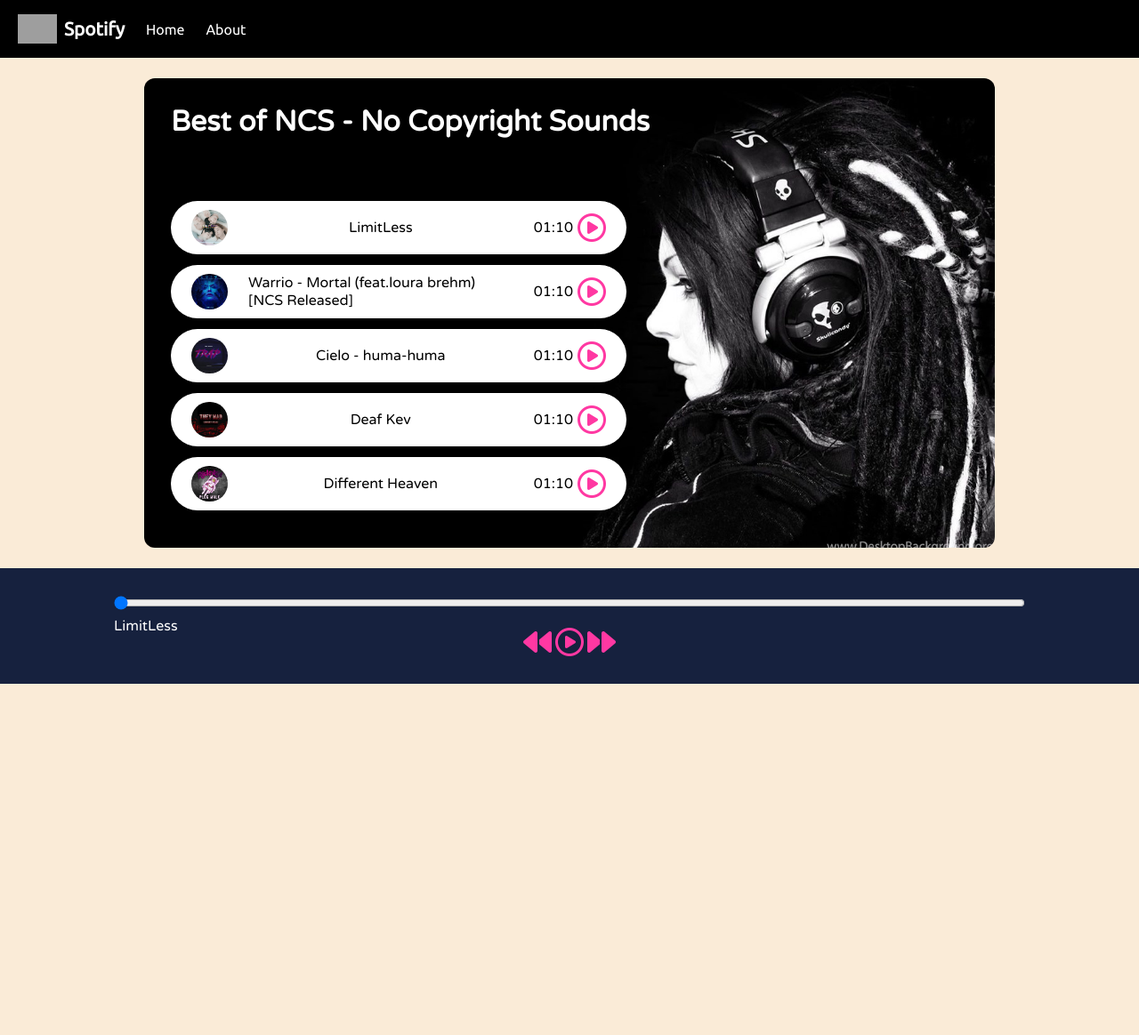
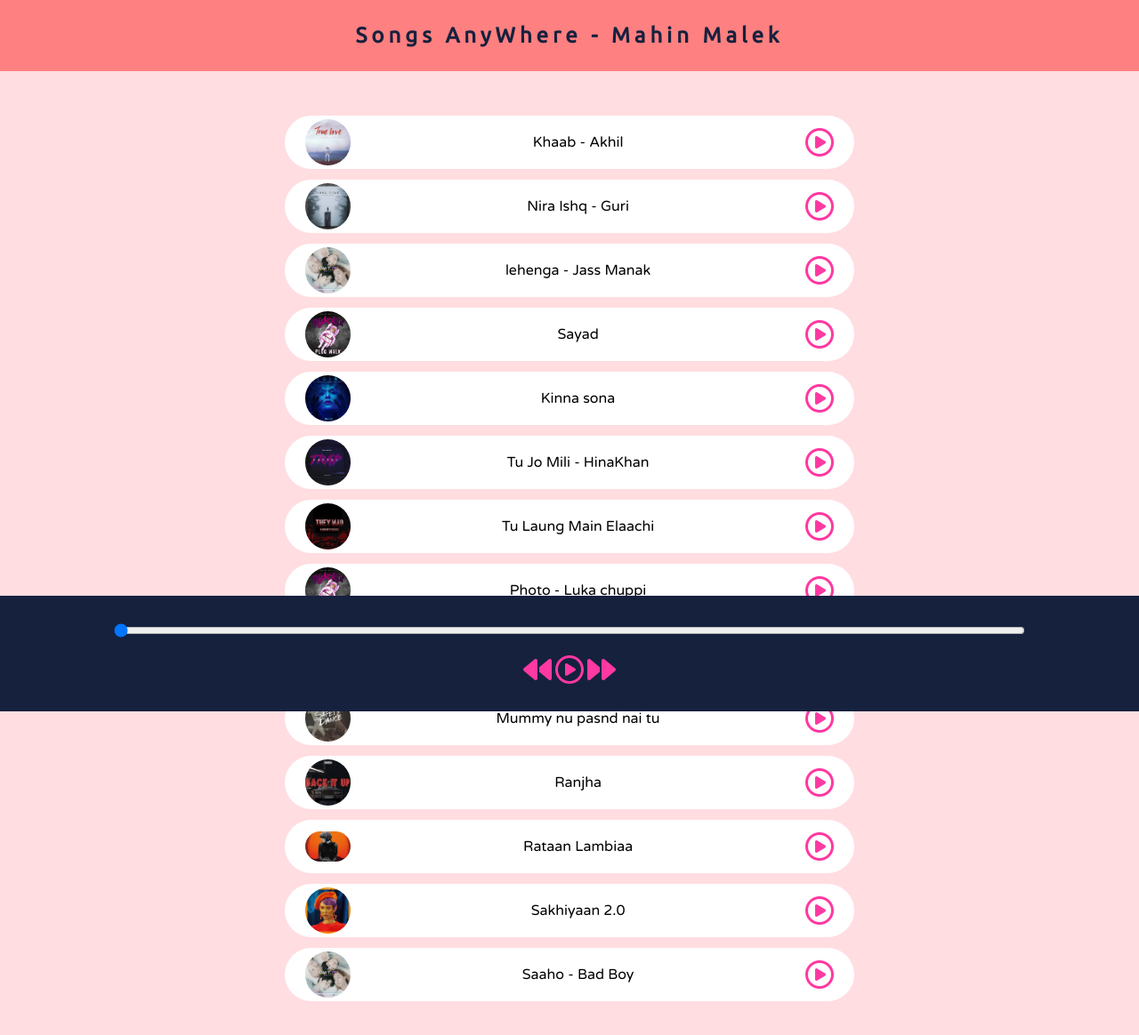
Before and after one commit to maahin2005/Songs_AnyWhere, a plain HTML site: page index.html in a window 1280 px wide. Shown: the whole page at 89% size. Before the commit the page ends 800 px from the top, so only its background shows below. Drawn offline with Linux system fonts and the light colour scheme; grey boxes are pictures that could not be loaded.

Commit message:
Final Look and Functionality of My Song AnyWhere Project

```diff
--- a/index.html
+++ b/index.html
@@ -3,34 +3,19 @@
   <head>
     <meta charset="UTF-8" />
     <meta name="viewport" content="width=device-width, initial-scale=1.0" />
-    <title>Spotify - Your Favourite music is here</title>
+    <title>Songs AnyWhere</title>
     <link rel="stylesheet" href="style.css" />
   </head>
   <body>
-    <nav>
-      <ul>
-        <li class="brand">
-          <img
-            src="https://th.bing.com/th/id/R.148b28a3992349e8db92184c65d24bbd?rik=AJNg4RcAH8fwOg&riu=http%3a%2f%2forig12.deviantart.net%2f846f%2ff%2f2015%2f245%2f9%2fb%2fnew_spotify_icon_by_mattroxzworld-d98301o.png&ehk=4kqixXCdaWV6y4x6GzGcuj9iskpnJgcYXxemWAfh3cc%3d&risl=&pid=ImgRaw&r=0"
-            alt="LOGO"
-          />
-          Spotify
-        </li>
-        <li>Home</li>
-        <li>About</li>
-      </ul>
-    </nav>
+    <nav class="brand"><h2>Songs AnyWhere - Mahin Malek</h2></nav>
     <div class="container">
       <div class="SongList">
-        <h1>Best of NCS - No Copyright Sounds</h1>
         <div class="songItemContainer">
           <div class="songItem">
             <img src="" alt="LimitLess_cover" class="cover" />
             <span class="songNametitle"></span>
             <span class="songlistplay"
-              ><span
-                >01:10
-
+              ><span>
                 <i
                   class="fa-regular fa-2x fa-circle-play songItemplay"
                   style="color: #ff38a2"
@@ -43,9 +28,7 @@
             <img src="" alt="LimitLess_cover" class="cover" />
             <span class="songNametitle"></span>
             <span class="songlistplay"
-              ><span
-                >01:10
-
+              ><span>
                 <i
                   class="fa-regular fa-2x fa-circle-play songItemplay"
                   style="color: #ff38a2"
@@ -58,9 +41,7 @@
             <img src="" alt="LimitLess_cover" class="cover" />
             <span class="songNametitle"></span>
             <span class="songlistplay"
-              ><span
-                >01:10
-
+              ><span>
                 <i
                   class="fa-regular fa-2x fa-circle-play songItemplay"
                   style="color: #ff38a2"
@@ -73,9 +54,7 @@
             <img src="" alt="LimitLess_cover" class="cover" />
             <span class="songNametitle"></span>
             <span class="songlistplay"
-              ><span
-                >01:10
-
+              ><span>
                 <i
                   class="fa-regular fa-2x fa-circle-play songItemplay"
                   style="color: #ff38a2"
@@ -88,9 +67,124 @@
             <img src="" alt="LimitLess_cover" class="cover" />
             <span class="songNametitle"></span>
             <span class="songlistplay"
-              ><span
-                >01:10
-
+              ><span>
+                <i
+                  class="fa-regular fa-2x fa-circle-play songItemplay"
+                  style="color: #ff38a2"
+                  id="4"
+                ></i>
+              </span>
+            </span>
+          </div>
+          <div class="songItem">
+            <img src="" alt="LimitLess_cover" class="cover" />
+            <span class="songNametitle"></span>
+            <span class="songlistplay"
+              ><span>
+                <i
+                  class="fa-regular fa-2x fa-circle-play songItemplay"
+                  style="color: #ff38a2"
+                  id="4"
+                ></i>
+              </span>
+            </span>
+          </div>
+          <div class="songItem">
+            <img src="" alt="LimitLess_cover" class="cover" />
+            <span class="songNametitle"></span>
+            <span class="songlistplay"
+              ><span>
+                <i
+                  class="fa-regular fa-2x fa-circle-play songItemplay"
+                  style="color: #ff38a2"
+                  id="4"
+                ></i>
+              </span>
+            </span>
+          </div>
+          <div class="songItem">
+            <img src="" alt="LimitLess_cover" class="cover" />
+            <span class="songNametitle"></span>
+            <span class="songlistplay"
+              ><span>
+                <i
+                  class="fa-regular fa-2x fa-circle-play songItemplay"
+                  style="color: #ff38a2"
+                  id="4"
+                ></i>
+              </span>
+            </span>
+          </div>
+          <div class="songItem">
+            <img src="" alt="LimitLess_cover" class="cover" />
+            <span class="songNametitle"></span>
+            <span class="songlistplay"
+              ><span>
+                <i
+                  class="fa-regular fa-2x fa-circle-play songItemplay"
+                  style="color: #ff38a2"
+                  id="4"
+                ></i>
+              </span>
+            </span>
+          </div>
+          <div class="songItem">
+            <img src="" alt="LimitLess_cover" class="cover" />
+            <span class="songNametitle"></span>
+            <span class="songlistplay"
+              ><span>
+                <i
+                  class="fa-regular fa-2x fa-circle-play songItemplay"
+                  style="color: #ff38a2"
+                  id="4"
+                ></i>
+              </span>
+            </span>
+          </div>
+          <div class="songItem">
+            <img src="" alt="LimitLess_cover" class="cover" />
+            <span class="songNametitle"></span>
+            <span class="songlistplay"
+              ><span>
+                <i
+                  class="fa-regular fa-2x fa-circle-play songItemplay"
+                  style="color: #ff38a2"
+                  id="4"
+                ></i>
+              </span>
+            </span>
+          </div>
+          <div class="songItem">
+            <img src="" alt="LimitLess_cover" class="cover" />
+            <span class="songNametitle"></span>
+            <span class="songlistplay"
+              ><span>
+                <i
+                  class="fa-regular fa-2x fa-circle-play songItemplay"
+                  style="color: #ff38a2"
+                  id="4"
+                ></i>
+              </span>
+            </span>
+          </div>
+          <div class="songItem">
+            <img src="" alt="LimitLess_cover" class="cover" />
+            <span class="songNametitle"></span>
+            <span class="songlistplay"
+              ><span>
+                <i
+                  class="fa-regular fa-2x fa-circle-play songItemplay"
+                  style="color: #ff38a2"
+                  id="4"
+                ></i>
+              </span>
+            </span>
+          </div>
+          <div class="songItem">
+            <img src="" alt="LimitLess_cover" class="cover" />
+            <span class="songNametitle"></span>
+            <span class="songlistplay"
+              ><span>
                 <i
                   class="fa-regular fa-2x fa-circle-play songItemplay"
                   style="color: #ff38a2"
--- a/script.js
+++ b/script.js
@@ -2,159 +2,175 @@
 
 let songIndex = 0;
 let progress;
-let elem;
 let audioElement = new Audio("songsList/0.mp3");
 let masterPlay = document.getElementById("masterPlay");
 let myProgressBar = document.getElementById("myProgressBar");
-
 let masterSongName = document.getElementById("masterSongName");
-
 let next = document.getElementById("next");
 let previous = document.getElementById("previous");
-
-let songButton;
-
-masterSongName.innerText = "LimitLess";
-
-let songItem = Array.from(document.getElementsByClassName("songItem"));
-
+let songItem;
 let songs = [
   {
-    songName: "LimitLess",
+    songName: "Khaab - Akhil",
     filePath: "songsList/0.mp3",
+    coverPath: "coversList/10.jpg",
+  },
+
+  {
+    songName: "Nira Ishq - Guri",
+    filePath: "songsList/12.m4a",
+    coverPath: "coversList/5.jpg",
+  },
+  {
+    songName: "lehenga - Jass Manak",
+    filePath: "songsList/13.m4a",
     coverPath: "coversList/0.png",
   },
   {
-    songName: "Warrio - Mortal (feat.loura brehm) [NCS Released]",
+    songName: "Sayad",
+    filePath: "songsList/11.mp3",
+    coverPath: "coversList/4.jpg",
+  },
+  {
+    songName: "Kinna sona",
     filePath: "songsList/1.mp3",
     coverPath: "coversList/1.jpg",
   },
   {
-    songName: "Cielo - huma-huma",
+    songName: "Tu Jo Mili - HinaKhan",
     filePath: "songsList/2.mp3",
     coverPath: "coversList/2.jpg",
   },
   {
-    songName: "Deaf Kev",
+    songName: "Tu Laung Main Elaachi",
     filePath: "songsList/3.mp3",
     coverPath: "coversList/3.jpg",
   },
   {
-    songName: "Different Heaven",
+    songName: "Photo - Luka chuppi",
     filePath: "songsList/4.mp3",
     coverPath: "coversList/4.jpg",
   },
+
+  {
+    songName: "Duniaa - Luka chuppi",
+    filePath: "songsList/5.mp3",
+    coverPath: "coversList/5.jpg",
+  },
+  {
+    songName: "Mummy nu pasnd nai tu",
+    filePath: "songsList/6.mp3",
+    coverPath: "coversList/6.jpg",
+  },
+  {
+    songName: "Ranjha",
+    filePath: "songsList/7.mp3",
+    coverPath: "coversList/7.jpg",
+  },
+
+  {
+    songName: "Rataan Lambiaa",
+    filePath: "songsList/8.mp3",
+    coverPath: "coversList/8.jpg",
+  },
+  {
+    songName: "Sakhiyaan 2.0",
+    filePath: "songsList/9.mp3",
+    coverPath: "coversList/9.jpg",
+  },
+  {
+    songName: "Saaho - Bad Boy",
+    filePath: "songsList/10.mp3",
+    coverPath: "coversList/0.png",
+  },
 ];
 
+function initialize() {
+  songItem = Array.from(document.getElementsByClassName("songItem"));
   songItem.forEach((element, i) => {
     element.getElementsByTagName("img")[0].src = songs[i].coverPath;
     element.getElementsByClassName("songNametitle")[0].innerText =
       songs[i].songName;
   });
+}
+
+initialize();
+
+function updateMasterPlayButton() {
+  if (audioElement.paused || audioElement.currentTime <= 0) {
+    masterPlay.classList.remove("fa-circle-pause");
+    masterPlay.classList.add("fa-circle-play");
+  } else {
+    masterPlay.classList.remove("fa-circle-play");
+    masterPlay.classList.add("fa-circle-pause");
+  }
+}
 
 masterPlay.addEventListener("click", () => {
-  if (
-    audioElement.paused ||
-    masterPlay.paused ||
-    audioElement.currentTime <= 0
-  ) {
+  if (audioElement.paused || audioElement.currentTime <= 0) {
     audioElement.play();
-    masterPlay.classList.remove("fa-circle-play");
-    masterPlay.classList.add("fa-circle-pause");
-
     masterSongName.innerText = songs[songIndex].songName;
+    // masterPlay.classList.remove("fa-circle-pause");
+    // masterPlay.classList.add("fa-circle-play");
   } else {
     audioElement.pause();
-    masterPlay.classList.remove("fa-circle-pause");
-    masterPlay.classList.add("fa-circle-play");
+    // masterPlay.classList.remove("fa-circle-play");
+    // masterPlay.classList.add("fa-circle-pause");
   }
+  updateMasterPlayButton();
 });
 
 audioElement.addEventListener("timeupdate", () => {
-  progress = parseInt((audioElement.currentTime / audioElement.duration) * 100);
+  progress = (audioElement.currentTime / audioElement.duration) * 100;
   myProgressBar.value = progress;
 });
 
-myProgressBar.addEventListener("change", () => {
+myProgressBar.addEventListener("input", () => {
   audioElement.currentTime =
     (myProgressBar.value * audioElement.duration) / 100;
 });
 
-const makeAllPlaying = () => {
-  Array.from(document.getElementsByClassName("songItemplay")).forEach(
-    (element) => {
-      element.classList.remove("fa-circle-pause");
-      element.classList.add("fa-circle-play");
-    }
-  );
-};
-
-Array.from(document.getElementsByClassName("songItemplay")).forEach(
-  (element) => {
-    element.addEventListener("click", (e) => {
-      makeAllPlaying();
-
-      songButton = e.target;
-
-      elem = element;
-
-      console.log("element", element);
-
-      console.log("songButton", songButton);
-
-      masterSongName.innerText = songs[e.target.id].songName;
-
-      songIndex = parseInt(e.target.id);
-      audioElement.src = `songsList/${songIndex}.mp3`;
-
-      e.target.classList.remove("fa-circle-play");
-      e.target.classList.add("fa-circle-pause");
-
-      audioElement.play();
-      audioElement.currentTime = 0;
-      e.target.classList.add("fa-circle-pause");
-      e.target.classList.remove("fa-circle-play");
-
-      masterPlay.classList.remove("fa-circle-play");
-      masterPlay.classList.add("fa-circle-pause");
+function makeAllPlaying() {
+  songItem.forEach((element) => {
+    element.querySelector(".songItemplay").classList.remove("fa-circle-pause");
+    element.querySelector(".songItemplay").classList.add("fa-circle-play");
   });
 }
-);
+
+songItem.forEach((element, i) => {
+  element.querySelector(".songItemplay").addEventListener("click", () => {
+    if (songIndex === i) {
+      if (audioElement.paused || audioElement.currentTime <= 0) {
+        audioElement.play();
+      } else {
+        audioElement.pause();
+      }
+    } else {
+      makeAllPlaying();
+      element.querySelector(".songItemplay").classList.remove("fa-circle-play");
+      element.querySelector(".songItemplay").classList.add("fa-circle-pause");
+
+      masterSongName.innerText = songs[i].songName;
+      songIndex = i;
+      audioElement.src = songs[i].filePath;
+      audioElement.play();
+    }
+    updateMasterPlayButton();
+  });
+});
 
 previous.addEventListener("click", () => {
-  if (songIndex === 0) {
-    songIndex = songs.length - 1;
-  } else {
-    songIndex -= 1;
-  }
-
-  audioElement.src = `songsList/${songIndex}.mp3`;
-
-  console.log("songButton :", songButton);
-
+  songIndex = (songIndex - 1 + songs.length) % songs.length;
+  audioElement.src = songs[songIndex].filePath;
   audioElement.play();
-  audioElement.currentTime = 0;
-
-  masterPlay.classList.remove("fa-circle-play");
-  masterPlay.classList.add("fa-circle-pause");
-
   masterSongName.innerText = songs[songIndex].songName;
+  updateMasterPlayButton();
 });
 
 next.addEventListener("click", () => {
-  if (songIndex >= songs.length - 1) {
-    songIndex = 0;
-  } else {
-    songIndex += 1;
-  }
-
-  audioElement.src = `songsList/${songIndex}.mp3`;
-
+  songIndex = (songIndex + 1) % songs.length;
+  audioElement.src = songs[songIndex].filePath;
   audioElement.play();
-  audioElement.currentTime = 0;
-
-  masterPlay.classList.remove("fa-circle-play");
-  masterPlay.classList.add("fa-circle-pause");
-
   masterSongName.innerText = songs[songIndex].songName;
+  updateMasterPlayButton();
 });
--- a/style.css
+++ b/style.css
@@ -1,76 +1,46 @@
 @import url('https://fonts.googleapis.com/css2?family=Ubuntu:ital,wght@0,400;1,300&display=swap');
 @import url('https://fonts.googleapis.com/css2?family=Ubuntu:ital,wght@0,400;1,300&family=Varela+Round&display=swap');
 
-body{
-    background-color: antiquewhite;
+body {
+    /* background-color: black; */
 
     /* height: 100vh; */
+
+    background-color: #FFDDE1;
 }
 
-*{
+* {
     margin: 0;
     padding: 0;
 }
 
-nav{
+nav {
+    background-color: rgb(255, 128, 128);
+    height: 80px;
+    display: flex;
+    justify-content: center;
+    align-items: center;
+    font-family: 'ubuntu';
+    letter-spacing: 5px;
 
-    font-family: 'Ubuntu', sans-serif;
-
-}
-nav ul {
-
-    display: flex;
-    list-style: none;
-    height: 65px;
-    background-color: black;
-    color: white;
-    align-items: center;
+    position: sticky;
+    top: 0;
+    color: #16213E;
 }
 
-nav ul li {
+.container {
 
-    padding: 0 12px;
-
-}
-
-.container{
-    min-height:fit-content;
-
-    background-color: black;
     color: white;
-
-    background-image: url('girl-music-background.jpg');
-    /* background-image: url('bg\ lap\ music.jpg'); */
-    background-size: cover;
 
     font-family: 'Varela Round', sans-serif;
 
     display: flex;
-
-    width: 70%;
-
-    margin: 23px auto;
-
-    border-radius: 12px;
-
-    padding:30px;
+    justify-content: center;
+    align-items: center;
 }
 
-.brand {
 
-    display:flex;
-    align-items: center;
-    font-weight: bolder;
-    font-size: 1.3rem;
-}
-
-.brand img {
-
-    width: 44px;
-    padding: 0 8px;
-}
-
-.cover{
+.cover {
 
     width: 8%;
     margin: 0 23px;
@@ -78,26 +48,29 @@
     border-radius: 34px;
 }
 
-.songItemContainer{
+.songItemContainer {
 
-    margin-top: 70px;
+    margin-top: 50px;
+
+
 }
 
-.songItem{
+.songItem {
 
     height: 60px;
     display: flex;
-    background-color:white;
-    width: 40vw;
+    background-color: white;
+    width: 50%;
     color: black;
-    margin: 12px 0;
+    margin: 12px auto;
     justify-content: space-between;
     align-items: center;
     border-radius: 34px;
 
+
 }
 
-.songItem > span > span {
+.songItem>span>span {
 
     margin: 0 23px;
     display: flex;
@@ -106,17 +79,17 @@
 
 }
 
-.songItem > span > span > i {
+.songItem>span>span>i {
 
     cursor: pointer;
 }
 
 
-.Bottom{
+.Bottom {
 
     position: sticky;
     height: 130px;
-    background-color:#16213E;
+    background-color: #16213E;
     /* background-color:#352F44; */
     color: white;
     bottom: 0;
@@ -130,25 +103,39 @@
 
 }
 
-.icons{
+.icons {
 
-    margin-top:20px;
+    margin-top: 20px;
 }
 
-.icons > i {
+.icons>i {
 
     cursor: pointer;
 }
 
-#myProgressBar{
+#myProgressBar {
     width: 80vw;
     text-align: center;
     cursor: pointer;
 }
 
-.songInfo{
+.songInfo {
 
-    position:absolute;
+    position: absolute;
     left: 10vw;
     font-family: 'Varela Round', sans-serif;
 }
+
+@media screen and (max-width:700px) {
+
+    .songItem {
+        width: 90%;
+
+
+    }
+
+    .songInfo {
+
+        margin-bottom: 20px;
+    }
+}
```
Also changed, not shown: bg lap music.jpg (deleted), girl-music-background.jpg (deleted), phone music bg.jpg (deleted), 3 other files. Lines whose indentation alone changed are shown as unchanged.
